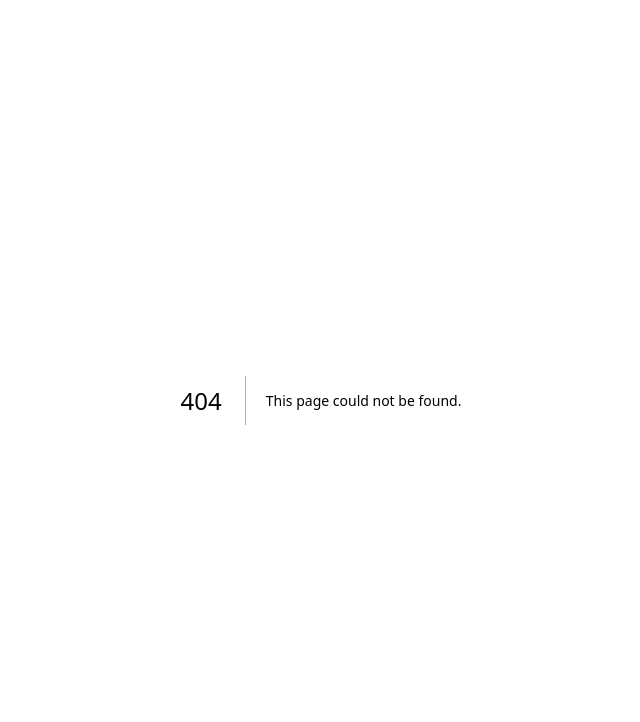
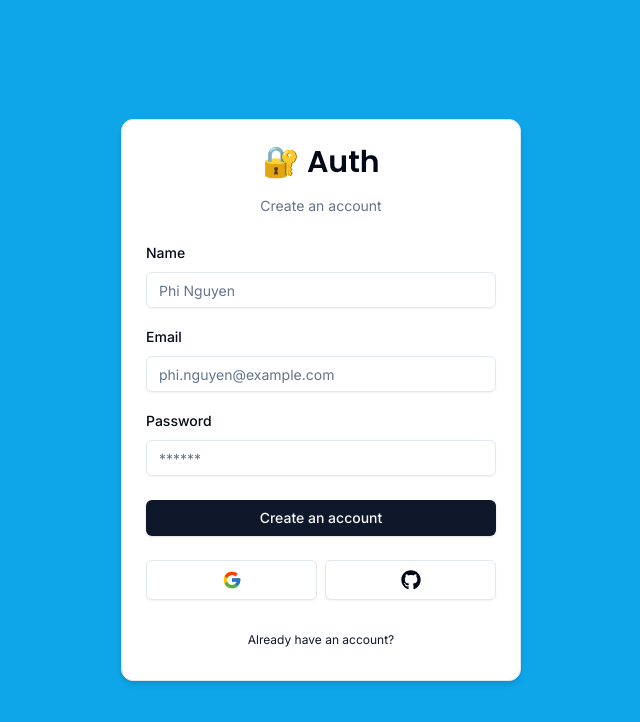
Before and after one commit to phidabezt/next-auth, a Next.js app: page /auth/register in a window 1280 px wide. Before the commit this address had no page. Shown: the top 722 px of the page, without its empty margins (319-959 px from the left). Built offline with nearby package versions, Linux system fonts and the light colour scheme.

Commit message:
add register page and resiger action

```diff
--- /dev/null
+++ b/actions/register.ts
@@ -0,0 +1,14 @@
+"use server"
+
+import * as z from "zod"
+import { RegisterSchema } from "@/schemas"
+
+export const register = async (values: z.infer<typeof RegisterSchema>) => {
+  const validatedFields = RegisterSchema.safeParse(values)
+
+  if (!validatedFields.success) {
+    return { error: "Invalid fields!" }
+  }
+
+  return { success: "Email sent!" }
+}
--- /dev/null
+++ b/app/auth/register/page.tsx
@@ -0,0 +1,7 @@
+import { RegisterForm } from "@/components/auth/RegisterForm"
+
+const RegisterPage = () => {
+  return <RegisterForm />
+}
+
+export default RegisterPage
--- /dev/null
+++ b/components/auth/RegisterForm.tsx
@@ -0,0 +1,122 @@
+"use client"
+
+import * as z from "zod"
+
+import { useState, useTransition } from "react"
+import { useForm } from "react-hook-form"
+import { zodResolver } from "@hookform/resolvers/zod"
+
+import { CardWrapper } from "@/components/auth/CardWrapper"
+import { RegisterSchema } from "@/schemas"
+import {
+  Form,
+  FormControl,
+  FormField,
+  FormItem,
+  FormLabel,
+  FormMessage,
+} from "@/components/ui/form"
+import { Input } from "@/components/ui/input"
+import { Button } from "@/components/ui/button"
+import { FormError } from "@/components/FormError"
+import { FormSuccess } from "../FormSuccess"
+import { register } from "@/actions/register"
+
+export const RegisterForm = () => {
+  const [error, setError] = useState<string | undefined>("")
+  const [success, setSuccess] = useState<string | undefined>("")
+  const [isPending, startTransition] = useTransition()
+  const form = useForm<z.infer<typeof RegisterSchema>>({
+    resolver: zodResolver(RegisterSchema),
+    defaultValues: {
+      email: "",
+      password: "",
+      name: "",
+    },
+  })
+
+  const onSubmit = (values: z.infer<typeof RegisterSchema>) => {
+    setError("")
+    setSuccess("")
+
+    startTransition(async () => {
+      const data = await register(values)
+      setError(data.error)
+      setSuccess(data.success)
+    })
+  }
+
+  return (
+    <CardWrapper
+      headerLabel="Create an account"
+      backButtonLabel="Already have an account?"
+      backButtonHref="/auth/login"
+      showSocial
+    >
+      <Form {...form}>
+        <form onSubmit={form.handleSubmit(onSubmit)} className="space-y-6">
+          <div className="space-y-4">
+            <FormField
+              control={form.control}
+              name="name"
+              render={({ field }) => (
+                <FormItem>
+                  <FormLabel>Name</FormLabel>
+                  <FormControl>
+                    <Input
+                      {...field}
+                      disabled={isPending}
+                      placeholder="Phi Nguyen"
+                    />
+                  </FormControl>
+                  <FormMessage />
+                </FormItem>
+              )}
+            />
+            <FormField
+              control={form.control}
+              name="email"
+              render={({ field }) => (
+                <FormItem>
+                  <FormLabel>Email</FormLabel>
+                  <FormControl>
+                    <Input
+                      {...field}
+                      disabled={isPending}
+                      placeholder="phi.nguyen@example.com"
+                      type="email"
+                    />
+                  </FormControl>
+                  <FormMessage />
+                </FormItem>
+              )}
+            />
+            <FormField
+              control={form.control}
+              name="password"
+              render={({ field }) => (
+                <FormItem>
+                  <FormLabel>Password</FormLabel>
+                  <FormControl>
+                    <Input
+                      {...field}
+                      disabled={isPending}
+                      placeholder="******"
+                      type="password"
+                    />
+                  </FormControl>
+                  <FormMessage />
+                </FormItem>
+              )}
+            />
+          </div>
+          <FormError message={error} />
+          <FormSuccess message={success} />
+          <Button type="submit" className="w-full" disabled={isPending}>
+            Create an account
+          </Button>
+        </form>
+      </Form>
+    </CardWrapper>
+  )
+}
--- a/schemas/index.ts
+++ b/schemas/index.ts
@@ -8,3 +8,15 @@
     message: "Password is required",
   }),
 })
+
+export const RegisterSchema = z.object({
+  email: z.string().email({
+    message: "Email is required"
+  }),
+  password: z.string().min(6, {
+    message: "Minimum 6 characters required",
+  }),
+  name: z.string().min(1, {
+    message: "Name is required",
+  }),
+})
```
